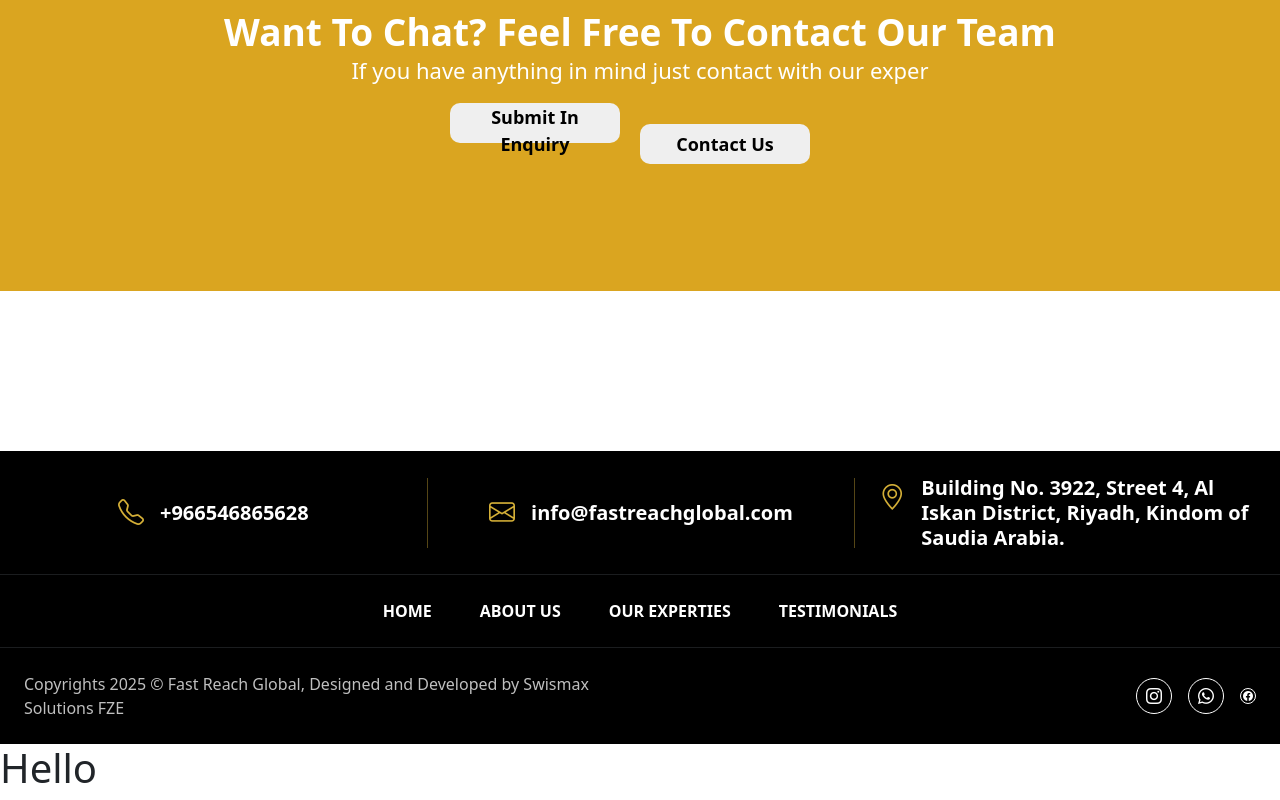
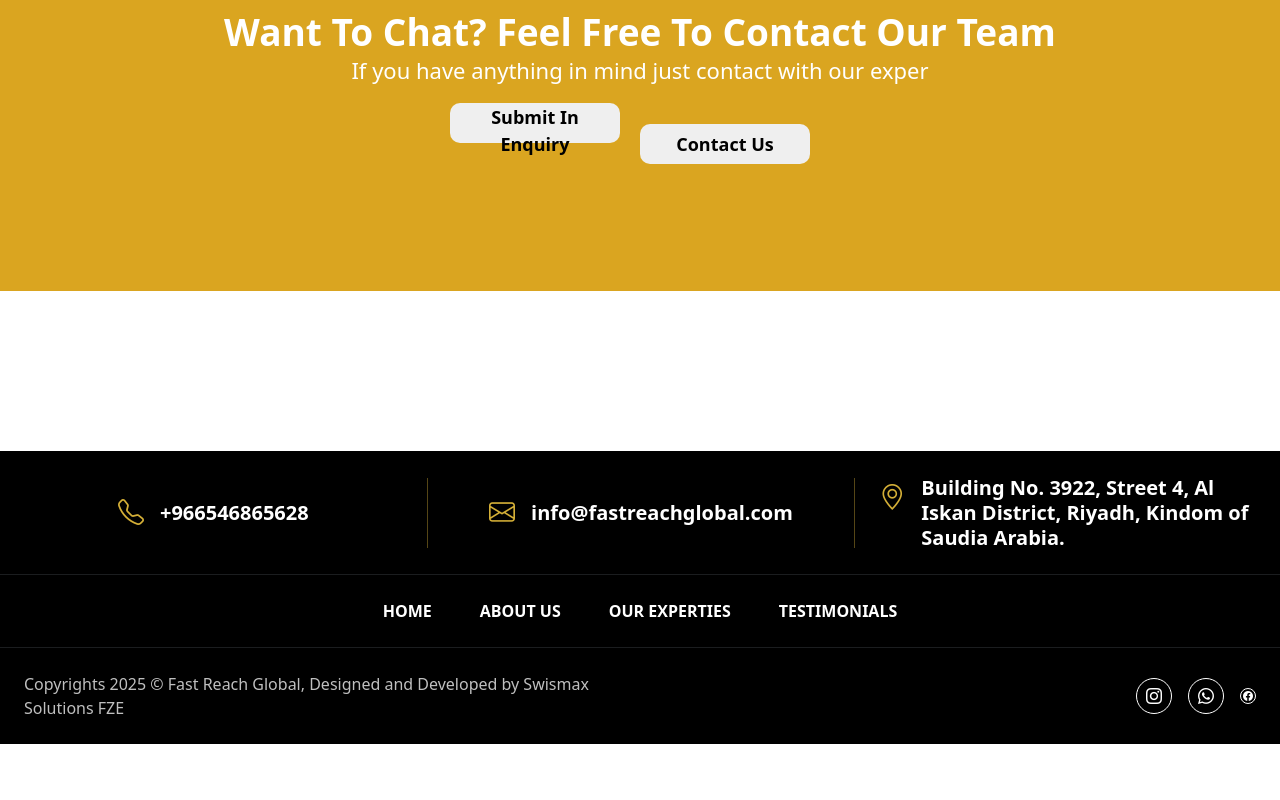
Before and after one commit to ihsandanish1000pp-dev/Fast-Reach, a Next.js app: page /testimonial in a window 1280 px wide. Shown: the part 2210-3010 px from the top of the page. After the commit the page ends 2954 px from the top, so only its background shows below. Built offline with nearby package versions, Linux system fonts and the light colour scheme.

Commit message:
button update

```diff
--- a/src/app/About/page.jsx
+++ b/src/app/About/page.jsx
@@ -57,7 +57,7 @@ const page = () => {
               </h2>
               <p className="if-text ">If you have anything in mind just contact with our exper</p>
 
-              <button className="subtext mb-2">Submit In Enquiry  </button>
+              <button className="subtext mb-4">Submit In Enquiry  </button>
               <button className="subtext mb-2">Contact Us</button>
             </div>
 
--- a/src/app/testimonial/page.jsx
+++ b/src/app/testimonial/page.jsx
@@ -581,7 +581,7 @@ const page = () => {
 
                     </footer>
 
-                    <h1>Hello</h1>
+
                </>
           </div>
      )
```
